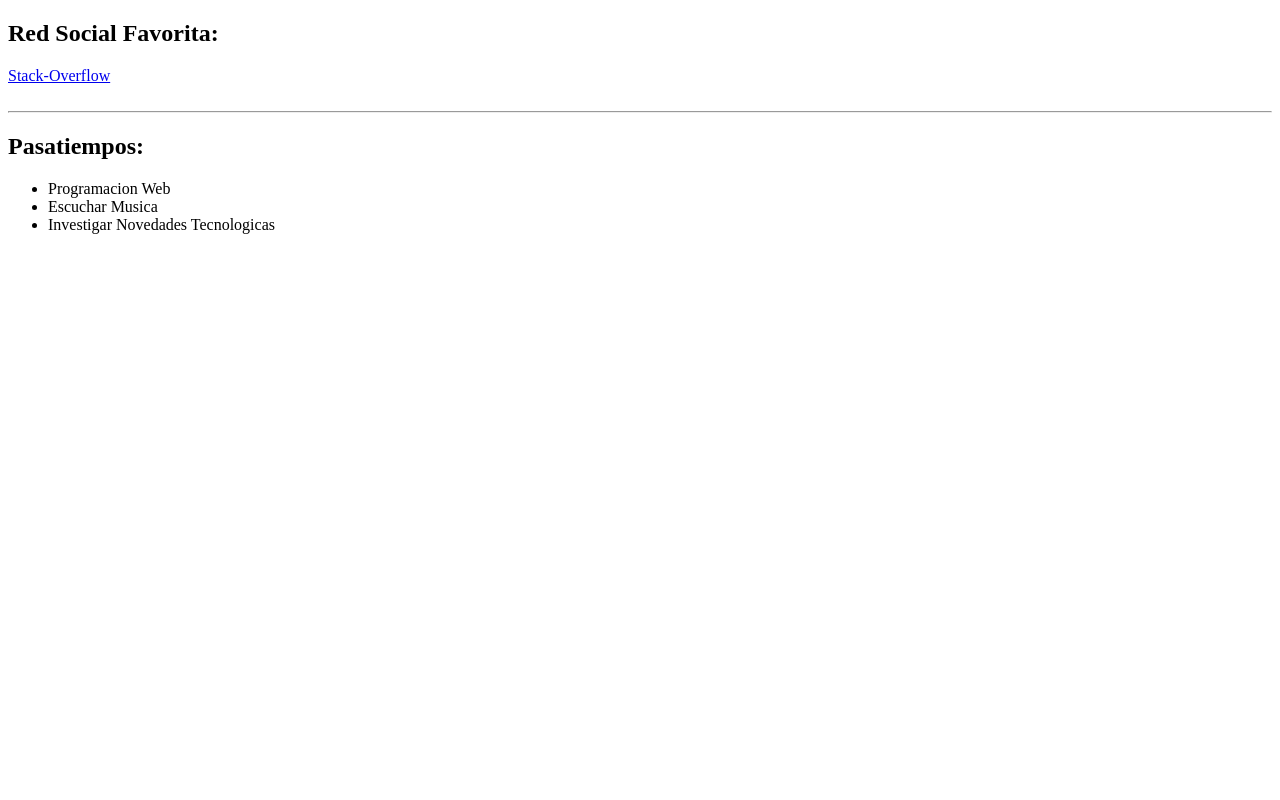
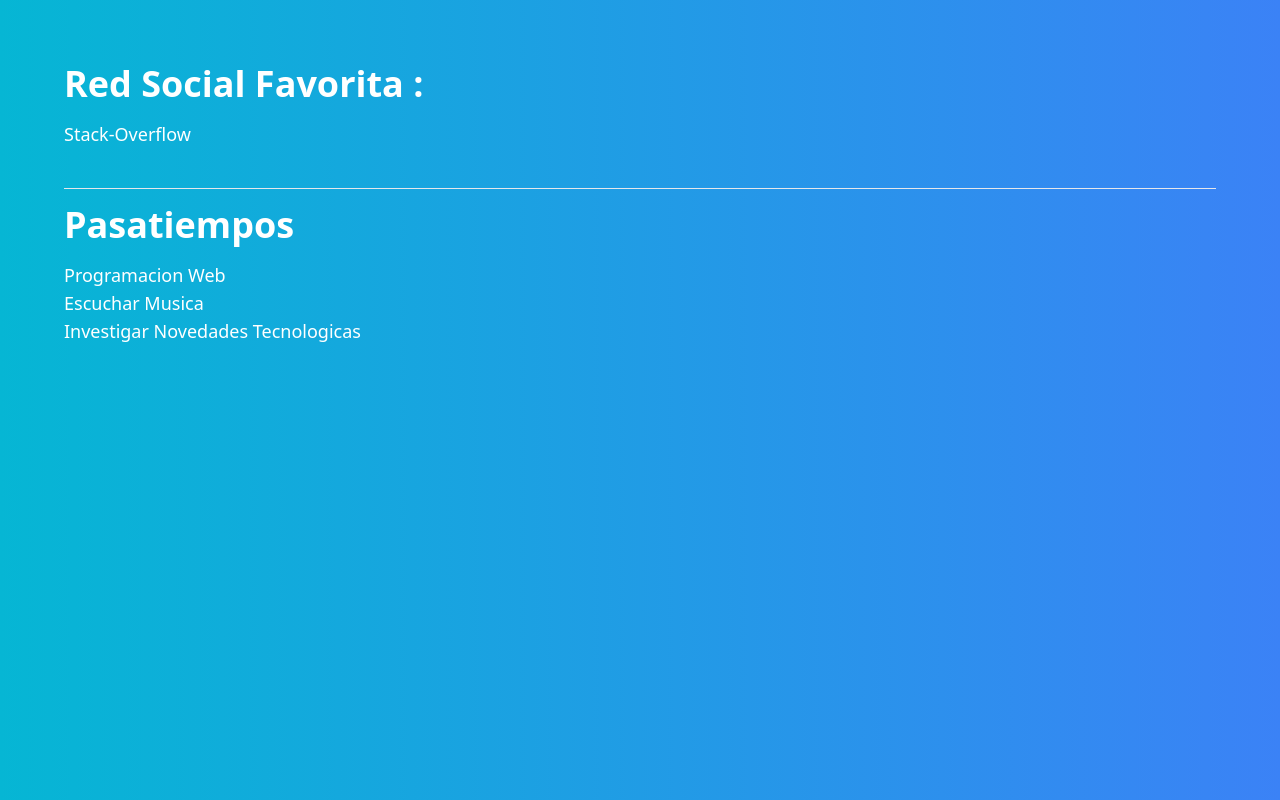
Before and after one commit to RuperthQ/pwatarea1.github.io, a plain HTML site: page ejercicio2.html in a window 1280 px wide. Drawn offline with nearby package versions, Linux system fonts and the light colour scheme.

Commit message:
pwa tarea 1 - Ruperth Quiñonez

```diff
--- a/ejercicio2.html
+++ b/ejercicio2.html
@@ -3,21 +3,25 @@
 <head>
   <meta charset="UTF-8">
   <meta name="viewport" content="width=device-width, initial-scale=1.0">
+  <!-- Tailwind CSS -->
+  <script src="https://cdn.tailwindcss.com"></script>
   <title>Enlaces y listas</title>
 </head>
 <body>
+  <main class="h-screen text-white bg-gradient-to-r from-cyan-500 to-blue-500 p-16">
     <section>
-    <h2>Red Social Favorita:</h2>
-    <a target="_blank" href="https://stackoverflow.com/">Stack-Overflow</a>
+      <h2 class="font-semibold mb-4 text-4xl">Red Social Favorita :</h2>
+      <a class="text-lg" target="_blank" href="https://stackoverflow.com/">Stack-Overflow</a>
     </section><br>
-  <hr>
+    <hr class="my-4">
     <section>
-    <h2>Pasatiempos:</h2>
-    <ul>
+      <h2 class="font-semibold mb-4 text-4xl">Pasatiempos</h2>
+      <ul class="text-lg">
         <li> Programacion Web</li>
         <li> Escuchar Musica</li>
         <li> Investigar Novedades Tecnologicas</li>
       </ul>
     </section>
+  </main>
 </body>
 </html>
```
Also changed, not shown: ejercicio5.html (+7 -2 lines). Lines whose indentation alone changed are shown as unchanged.
